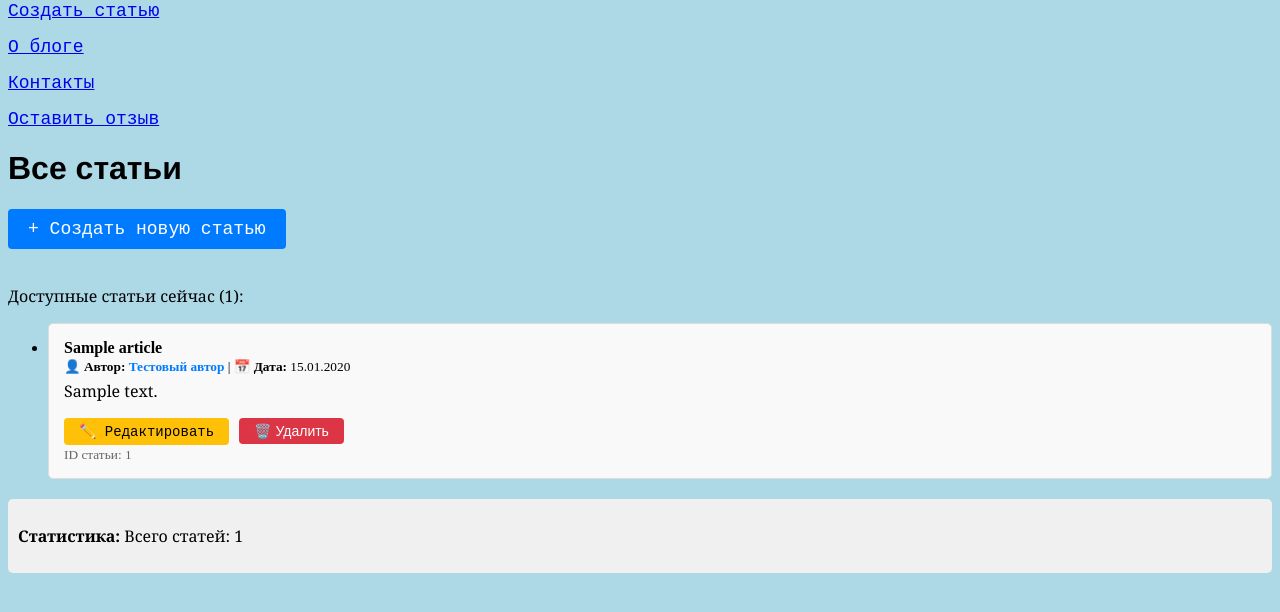
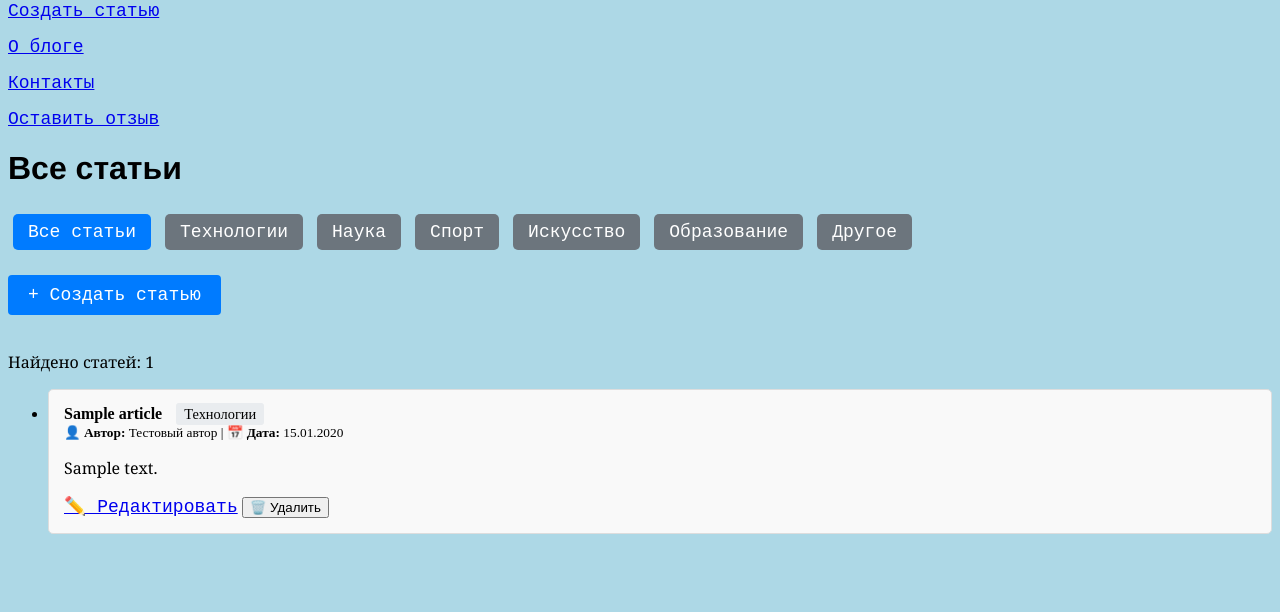
Before and after one commit to n1kil/lab1, a Django app: page /articles in a window 1280 px wide. Shown: the part 149-761 px from the top of the page. Run offline with Django 5.2, Linux system fonts and the light colour scheme; data comes from the database, SQL or seed files in the repository; both versions use the stored data as it was after the commit; tables that the repository leaves empty hold one stand-in row (values such as "Sample post").

Commit message:
add form and model comment and filter by category

```diff
--- a/app/app/urls.py
+++ b/app/app/urls.py
@@ -11,4 +11,5 @@ urlpatterns = [
     path('create_article', views.create_article, name="create_article"),
     path('edit-article/<int:id>/', views.edit_article, name='edit_article'),
     path('delete-article/<int:id>/', views.delete_article, name='delete_article'),
+    path('articles/<str:category>/', views.articles_by_category, name='articles_by_category'),
 ]
--- a/app/main/models.py
+++ b/app/main/models.py
@@ -11,6 +11,15 @@ class User(models.Model):
         return self.name
 
 class Article(models.Model):
+    CATEGORY_CHOICES = [
+        ('technology', 'Технологии'),
+        ('science', 'Наука'),
+        ('sport', 'Спорт'),
+        ('art', 'Искусство'),
+        ('education', 'Образование'),
+        ('other', 'Другое'),
+    ]
+
     title = models.CharField(max_length=30)
     text = models.TextField()
     created_date = models.DateField(default=timezone.now)
@@ -19,6 +28,32 @@ class Article(models.Model):
         on_delete=models.CASCADE,
         related_name='articles'
     )
+    category = models.CharField(
+        max_length=20,
+        choices=CATEGORY_CHOICES,
+        default='other'
+    )
 
     def __str__(self):
-        return self.title
+        return f"{self.title} ({self.get_category_display()})"
+
+
+
+class Comment(models.Model):
+    text = models.TextField(verbose_name='Текст комментария')
+    date = models.DateTimeField(auto_now_add=True, verbose_name='Дата комментария')
+    article = models.ForeignKey(
+        Article,
+        on_delete=models.CASCADE,
+        related_name='comments',
+        verbose_name='Статья'
+    )
+    author_name = models.CharField(max_length=100, verbose_name='Имя автора')
+
+    def __str__(self):
+        return f"Комментарий от {self.author_name} к статье '{self.article.title}'"
+
+    class Meta:
+        ordering = ['-date']
+        verbose_name = 'Комментарий'
+        verbose_name_plural = 'Комментарии'
--- a/app/main/templates/articles.html
+++ b/app/main/templates/articles.html
@@ -1,87 +1,102 @@
 <!DOCTYPE html>
+{% load static %}
 {% include "base.html" %}
-{% load static %}
 <html>
 <head>
-    <title>Статьи</title>
+    <title>{{ title }}</title>
     <meta charset="utf-8">
     <link rel="stylesheet" href="{% static 'main/css/styles.css' %}">
     <style>
-        .article-actions {
-            margin-top: 10px;
-            display: flex;
-            gap: 10px;
+        .category-nav {
+            margin: 20px 0;
         }
-        .btn {
-            padding: 5px 15px;
+        .category-link {
+            display: inline-block;
+            margin: 5px;
+            padding: 8px 15px;
+            background-color: #6c757d;
+            color: white;
             text-decoration: none;
-            border-radius: 4px;
-            font-size: 14px;
-            border: none;
-            cursor: pointer;
+            border-radius: 5px;
         }
-        .btn-edit {
-            background-color: #ffc107;
-            color: black;
+        .category-link.active {
+            background-color: #007bff;
         }
-        .btn-delete {
-            background-color: #dc3545;
-            color: white;
+        .category-link:hover {
+            opacity: 0.8;
         }
-        .btn-edit:hover {
-            background-color: #e0a800;
-        }
-        .btn-delete:hover {
-            background-color: #c82333;
+        .article-category {
+            background-color: #e9ecef;
+            padding: 3px 8px;
+            border-radius: 3px;
+            font-size: 0.9em;
+            margin-left: 10px;
         }
     </style>
 </head>
 <body>
-    <h1>Все статьи</h1>
+    <h1>{{ title }}</h1>
 
-    <a href="{% url 'create_article' %}" class="create-link">+ Создать новую статью</a>
+    <!-- Навигация по категориям -->
+    <div class="category-nav">
+        <a href="{% url 'articles' %}"
+           class="category-link {% if not category %}active{% endif %}">
+            Все статьи
+        </a>
 
-    <p>Доступные статьи сейчас ({{ articles|length }}):</p>
+        {% for code, name in category_choices %}
+            <a href="{% url 'articles_by_category' code %}"
+               class="category-link {% if category == code %}active{% endif %}">
+                {{ name }}
+            </a>
+        {% endfor %}
+    </div>
+
+    <a href="{% url 'create_article' %}" class="create-link">+ Создать статью</a>
 
     {% if articles %}
+        <p>Найдено статей: {{ articles|length }}</p>
+
         <ul class="article-list">
         {% for article in articles %}
             <li class="article-item">
                 <strong>{{ article.title }}</strong>
+                <span class="article-category">{{ article.get_category_display }}</span>
+
                 {% if article.created_date == today %}
                     <span class="new-badge">НОВОЕ!</span>
                 {% endif %}
+
                 <br>
                 <small>
-                    👤 <strong>Автор:</strong> <span class="author-name">{{ article.user.name }}</span> |
+                    👤 <strong>Автор:</strong> {{ article.user.name }} |
                     📅 <strong>Дата:</strong> {{ article.created_date|date:"d.m.Y" }}
                 </small>
-                <p style="margin-top: 5px;">{{ article.text|truncatechars:150 }}</p>
 
+                <p>{{ article.text|truncatechars:150 }}</p>
+
+                <!-- Кнопки действий -->
                 <div class="article-actions">
                     <a href="{% url 'edit_article' article.id %}" class="btn btn-edit">✏️ Редактировать</a>
 
                     <form action="{% url 'delete_article' article.id %}" method="POST" style="display: inline;">
                         {% csrf_token %}
                         <button type="submit" class="btn btn-delete"
-                                onclick="return confirm('Вы уверены, что хотите удалить эту статью?')">
+                                onclick="return confirm('Удалить статью?')">
                             🗑️ Удалить
                         </button>
                     </form>
                 </div>
-
-                <small style="color: #666;">ID статьи: {{ article.id }}</small>
             </li>
         {% endfor %}
         </ul>
-
-        <div class="stat">
-            <p><strong>Статистика:</strong> Всего статей: {{ articles|length }}</p>
+    {% else %}
+        <div class="empty-message">
+            <h3>{% if category %}В категории "{{ category_name }}" пока нет статей{% else %}Статей пока нет{% endif %}</h3>
+            <a href="{% url 'create_article' %}" class="create-link">
+                Создать {% if category %}статью в этой категории{% else %}первую статью{% endif %}
+            </a>
         </div>
-    {% else %}
-        <p class="empty-message">
-            Статей пока нет. Создайте первую статью!
-        </p>
     {% endif %}
 </body>
 </html>
--- a/app/main/views.py
+++ b/app/main/views.py
@@ -15,11 +15,13 @@ def contact(request):
     return render(request, "contact.html")
 
 def articles(request):
-    articles_from_db = Article.objects.select_related('user').all()
+    articles_list = Article.objects.select_related('user').all().order_by('-created_date')
 
     context = {
-        'articles': articles_from_db,
-        'today': timezone.now().date()
+        'articles': articles_list,
+        'title': 'Все статьи',
+        'today': timezone.now().date(),
+        'category_choices': Article.CATEGORY_CHOICES,
     }
     return render(request, "articles.html", context)
 
@@ -46,25 +48,31 @@ def feedback(request):
         return render(request, "feedback.html", {"form": userform})
 
 
+# views.py
 def create_article(request):
     if request.method == 'POST':
         form = ArticleForm(request.POST)
         if form.is_valid():
+            # ВАЖНО: form.save() НЕ БУДЕТ РАБОТАТЬ, потому что нет поля user в форме!
+            # Вместо этого создаем статью вручную
+
             title = form.cleaned_data['title']
             text = form.cleaned_data['text']
+            category = form.cleaned_data['category']  # получаем категорию
 
             users = User.objects.all()
 
             if users.exists():
-                users_list = list(users)
-                random_user = random.choice(users_list)
+                random_user = random.choice(list(users))
 
                 article = Article.objects.create(
                     title=title,
                     text=text,
+                    category=category,  # добавляем категорию
                     created_date=timezone.now().date(),
                     user=random_user
                 )
+                print(f"✅ Создана статья: '{title}' (категория: {category})")
             else:
                 test_user = User.objects.create(
                     name='Тестовый автор',
@@ -75,12 +83,15 @@ def create_article(request):
                 article = Article.objects.create(
                     title=title,
                     text=text,
+                    category=category,  # добавляем категорию
                     created_date=timezone.now().date(),
                     user=test_user
                 )
+                print(f"✅ Создана статья с тестовым автором: '{title}'")
 
             return redirect('articles')
-
+        else:
+            print("❌ Форма невалидна:", form.errors)
     else:
         form = ArticleForm()
 
@@ -116,3 +127,31 @@ def delete_article(request, id):
     return render(request, 'delete_article.html', {
         'article': article
     })
+
+
+
+def articles_by_category(request, category):
+    valid_categories = dict(Article.CATEGORY_CHOICES).keys()
+
+    if category not in valid_categories:
+        return render(request, 'category_error.html', {
+            'category': category,
+            'valid_categories': dict(Article.CATEGORY_CHOICES),
+            'category_choices': Article.CATEGORY_CHOICES,
+        })
+
+    articles_list = Article.objects.filter(
+        category=category
+    ).select_related('user').order_by('-created_date')
+
+    category_name = dict(Article.CATEGORY_CHOICES).get(category, category)
+
+    context = {
+        'articles': articles_list,
+        'title': f"Статьи: {category_name}",
+        'category': category,
+        'category_name': category_name,
+        'today': timezone.now().date(),
+        'category_choices': Article.CATEGORY_CHOICES,
+    }
+    return render(request, "articles.html", context)
```
Also changed, not shown: app/main/forms.py (+28 -8 lines), app/main/templates/category_error.html (added, +51 -0 lines), app/main/templates/create_article.html (+62 -22 lines), app/db.sqlite3, app/main/migrations/0003_article_category.py (added), app/main/migrations/0004_comment.py (added).
